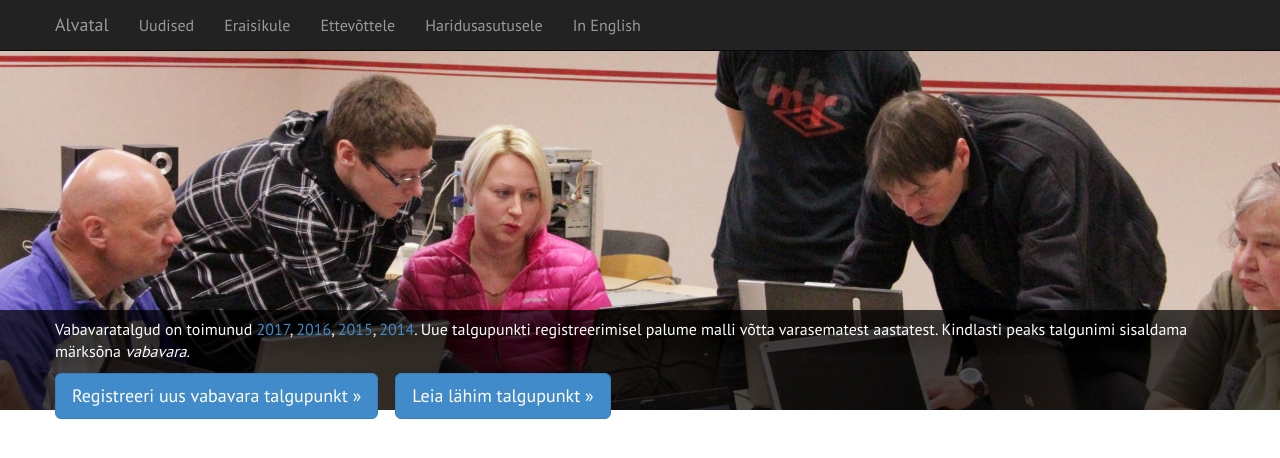
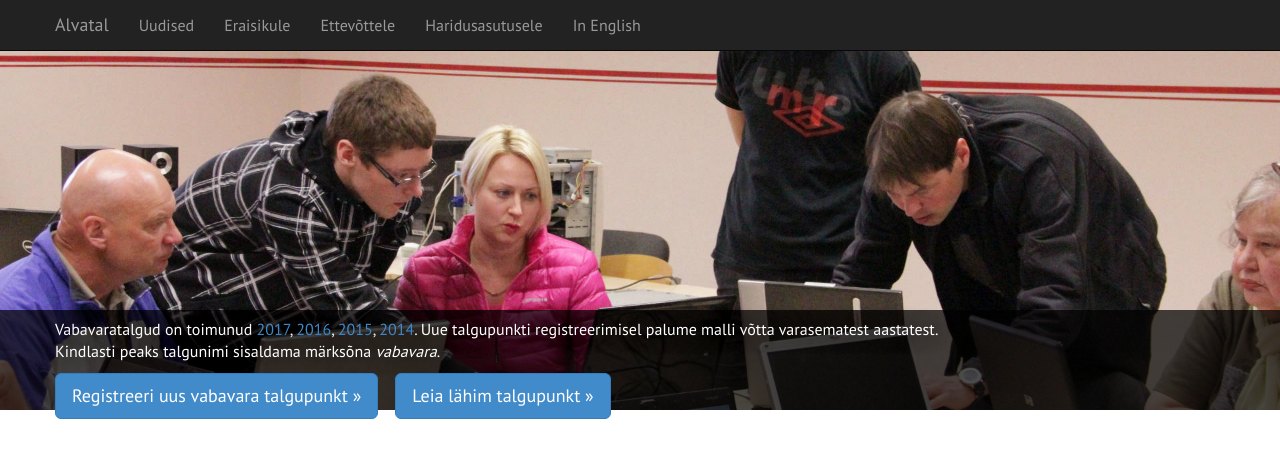
Before and after one commit to alvatal/alvatal.github.io, a Jekyll site: the page built from et/private.html, in a window 1280 px wide and 900 px high, cut to the strip 0-486 px from the top of the window. Shown: the top 458 px of the strip. Built offline with Jekyll 4.4.1, drawn with Linux system fonts in a browser that asks for light colours; some web fonts are replaced.

```diff
--- a/et/private.html
+++ b/et/private.html
@@ -28,7 +28,8 @@ redirect_from:
 <div style="background-color: rgba(0,0,0,0.7); position: relative; top:-100px; height:100px; display:block;">
     <div class="container" style=" padding-top:2mm; padding-bottom:2mm;">
         <p style="color:white; text-shadow: black 0 0 20px;">
-        Vabavaratalgud on toimunud <a href="http://talgud.teemeara.ee/events/archive?utf8=%E2%9C%93&county=&municipality=&event_type=&language_code=&event_code=&manager_name=&keyword=vabavara&year=2017" target="_blank">2017</a>, <a href="http://talgud.teemeara.ee/events/archive?utf8=%E2%9C%93&county=&municipality=&event_type=&language_code=&event_code=&manager_name=&keyword=vabavara&year=2016" target="_blank">2016</a>, <a href="http://talgud.teemeara.ee/events/archive?utf8=%E2%9C%93&county=&municipality=&event_type=&language_code=&event_code=&manager_name=&keyword=vabavara&year=2015" target="_blank">2015</a>, <a href="http://talgud.teemeara.ee/events/archive?utf8=%E2%9C%93&county=&municipality=&event_type=&language_code=&event_code=&manager_name=&keyword=vabavara&year=2014" target="_blank">2014</a>. Uue talgupunkti registreerimisel palume malli võtta varasematest aastatest. Kindlasti peaks talgunimi sisaldama märksõna <i>vabavara</i>.
+        Vabavaratalgud on toimunud <a href="http://talgud.teemeara.ee/events/archive?utf8=%E2%9C%93&county=&municipality=&event_type=&language_code=&event_code=&manager_name=&keyword=vabavara&year=2017" target="_blank">2017</a>, <a href="http://talgud.teemeara.ee/events/archive?utf8=%E2%9C%93&county=&municipality=&event_type=&language_code=&event_code=&manager_name=&keyword=vabavara&year=2016" target="_blank">2016</a>, <a href="http://talgud.teemeara.ee/events/archive?utf8=%E2%9C%93&county=&municipality=&event_type=&language_code=&event_code=&manager_name=&keyword=vabavara&year=2015" target="_blank">2015</a>, <a href="http://talgud.teemeara.ee/events/archive?utf8=%E2%9C%93&county=&municipality=&event_type=&language_code=&event_code=&manager_name=&keyword=vabavara&year=2014" target="_blank">2014</a>. Uue talgupunkti registreerimisel palume malli võtta varasematest aastatest.
+        <br>Kindlasti peaks talgunimi sisaldama märksõna <i>vabavara</i>.
         </p>
         <p>
         <a class="btn btn-primary btn-lg" target="_blank" href="http://talgud.teemeara.ee/events/new" role="button">Registreeri uus vabavara talgupunkt &raquo;</a>
```
